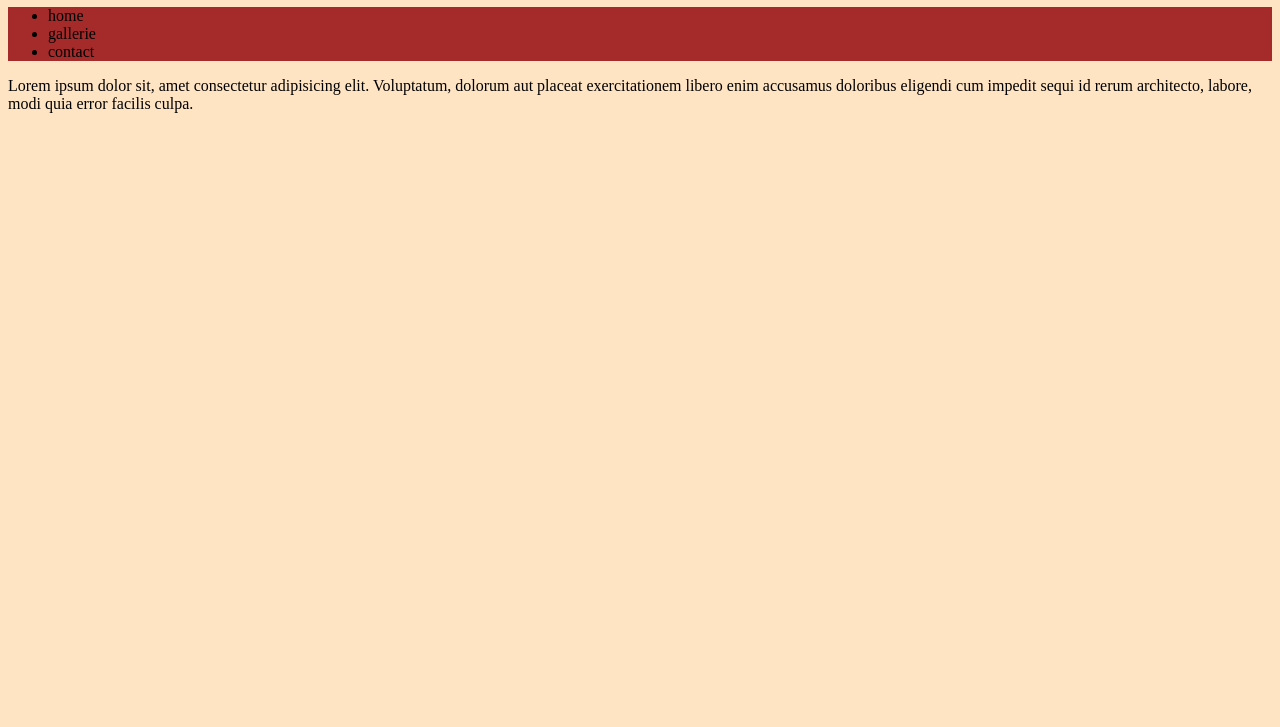
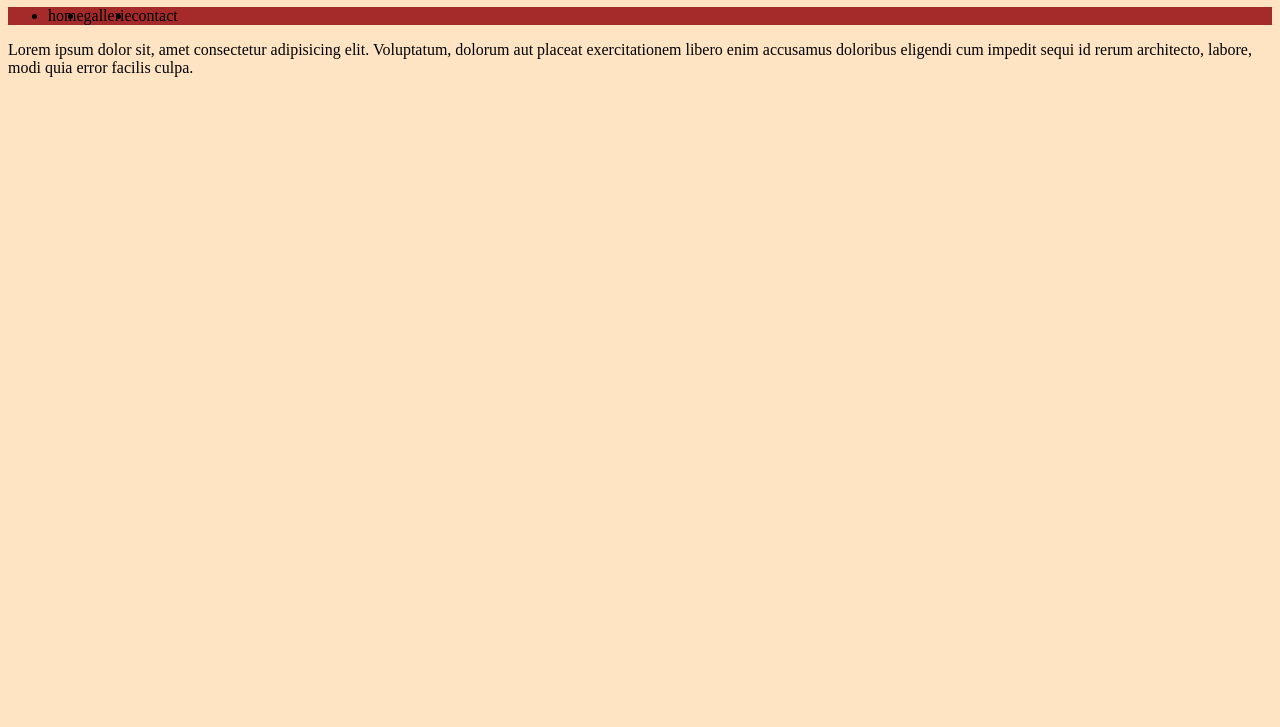
Before and after one commit to Sofianlimule/projet-git, a plain HTML site: page index.html in a window 1280 px wide. Shown: the part 73-800 px from the top of the page. Drawn offline with Linux system fonts and the light colour scheme.

Commit message:
ajout stylede la nav

```diff
--- a/style.css
+++ b/style.css
@@ -1,4 +1,11 @@
+body {
+    background-color: bisque;
+}
 
-body {background-color: bisque;}
+nav {
+    background-color: brown;
+}
 
-nav {background-color: brown;}
+ul{
+    display: flex;
+}
```
